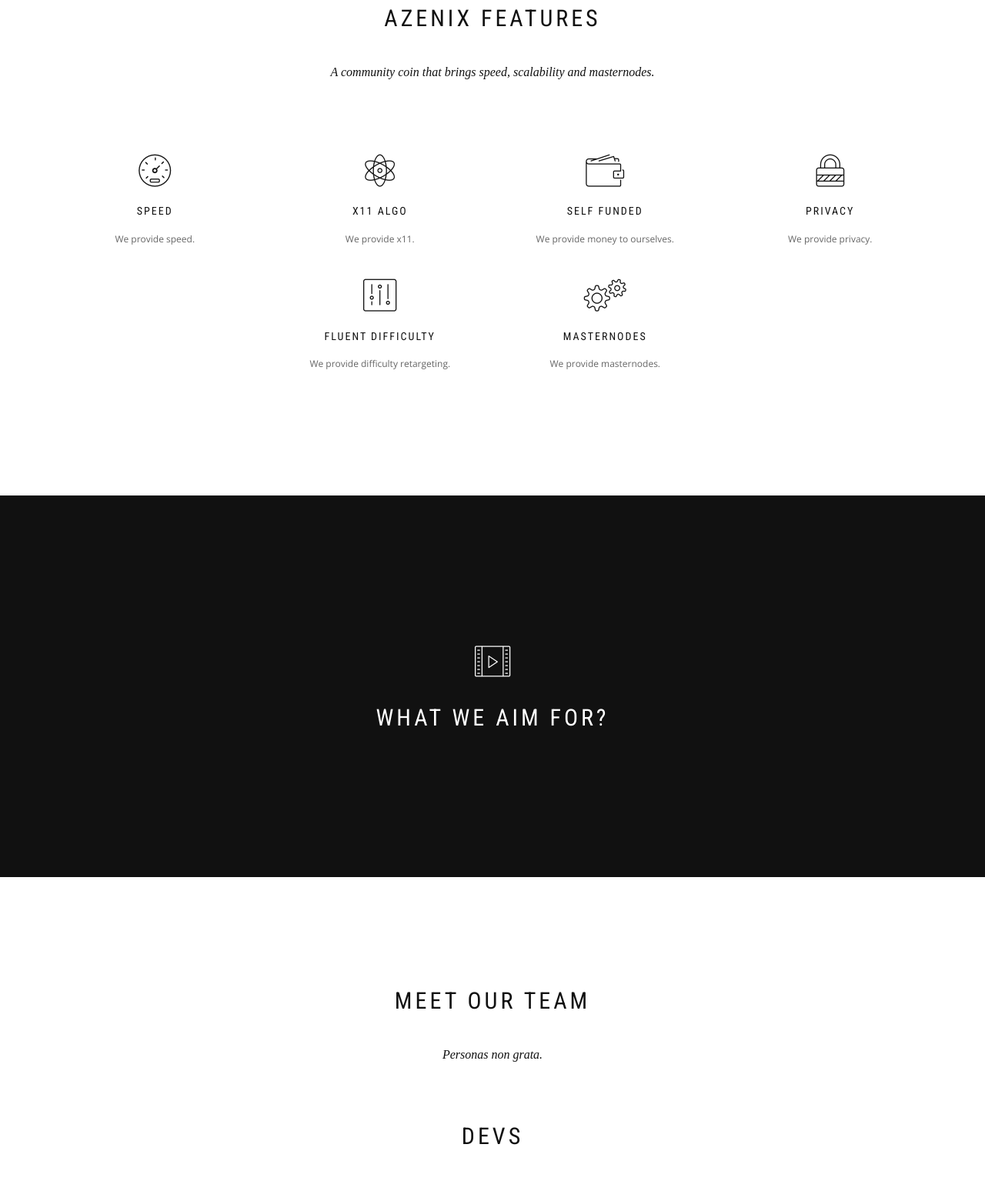
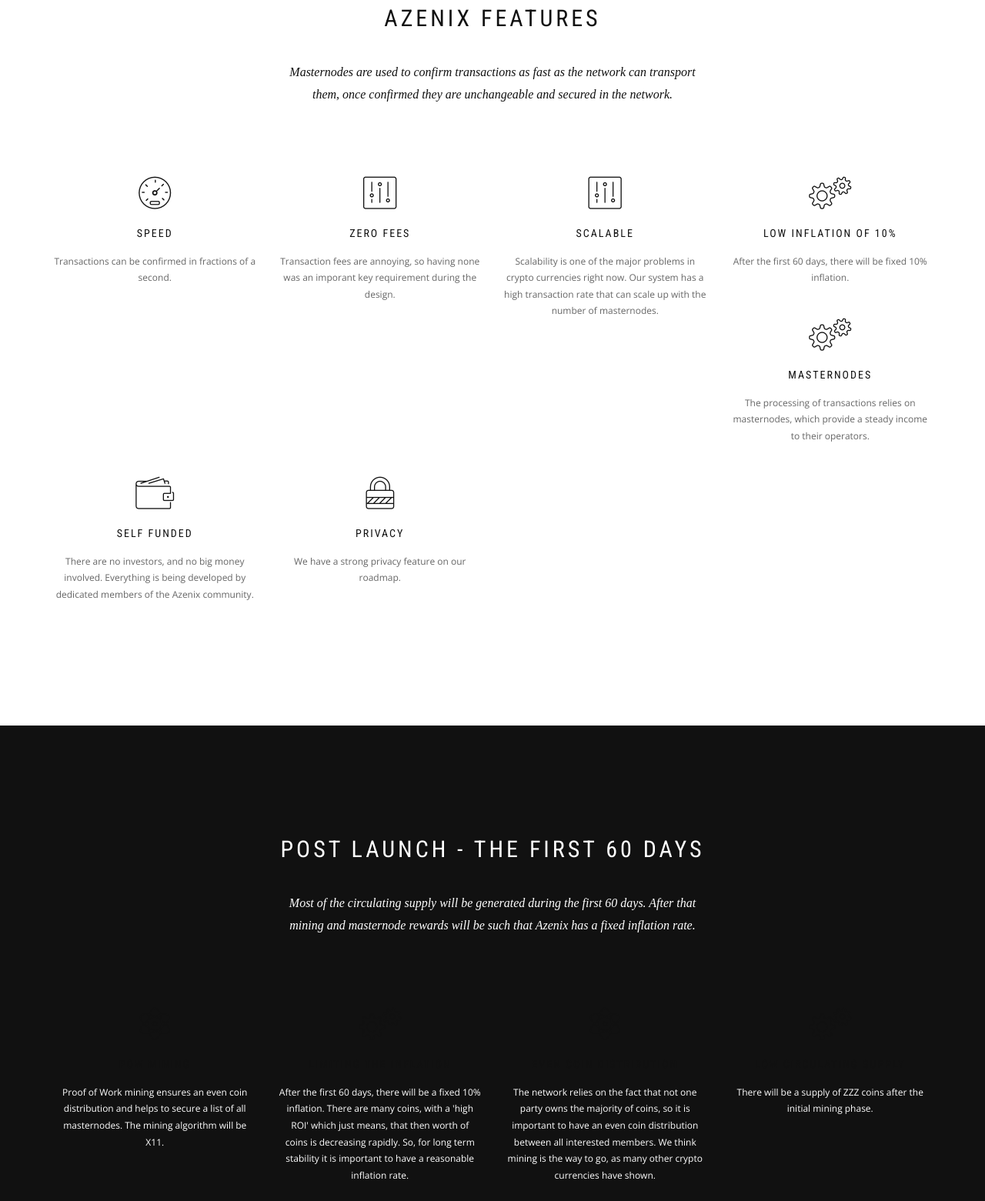
Before and after one commit to AzenixCode/azenix-web, a website: page public/views/index.html in a window 1280 px wide. Shown: the part 937-2498 px from the top of the page at 77% size. Drawn offline with nearby package versions, Linux system fonts and the light colour scheme; files whose address does not match are found by name; a web font is replaced by a local one.

Commit message:
change features content, replace video section with 'post launch' section

```diff
--- a/public/views/index.html
+++ b/public/views/index.html
@@ -96,7 +96,7 @@
           <div class="font-alt mb-30 azenix-title-size-1">
             <img src="/assets/images/logo/azenix_new_gap-400x400.png" alt="AzeniX logo" />
           </div>
-          <div class="font-alt mb-40 azenix-title-size-2">Zero Fees. InstantX. Masternodes. Tangle.</div>
+          <div class="font-alt mb-40 azenix-title-size-2"><h1>A new crypto currency built up from square one to be feeless, fast, and scalable.</h1></div>
           <a class="section-scroll btn btn-border-w btn-round" href="#features">Learn More</a>
         </div>
       </div>
@@ -107,7 +107,7 @@
           <div class="row">
             <div class="col-sm-6 col-sm-offset-3">
               <h2 class="module-title font-alt">AzeniX Features</h2>
-              <div class="module-subtitle font-serif">A community coin that brings speed, scalability and masternodes.</div>
+              <div class="module-subtitle font-serif">Masternodes are used to confirm transactions as fast as the network can transport them, once confirmed they are unchangeable and secured in the network. </div>
             </div>
           </div>
           <div class="row multi-columns-row">
@@ -117,16 +117,43 @@
                   <span class="icon-speedometer"></span>
                 </div>
                 <h3 class="features-title font-alt">Speed</h3>
-                <p>We provide speed.</p>
+                <p>Transactions can be confirmed in fractions of a second.</p>
               </div>
             </div>
             <div class="col-md-3 col-sm-6 col-xs-12">
               <div class="features-item">
                 <div class="features-icon">
-                  <span class="icon-genius"></span>
+                  <span class="icon-adjustments"></span>
                 </div>
-                <h3 class="features-title font-alt">X11 Algo</h3>
-                <p>We provide x11.</p>
+                <h3 class="features-title font-alt">Zero Fees</h3>
+                <p>Transaction fees are annoying, so having none was an imporant key requirement during the design.</p>
+              </div>
+            </div>
+            <div class="col-md-3 col-sm-6 col-xs-12">
+              <div class="features-item">
+                <div class="features-icon">
+                  <span class="icon-adjustments"></span>
+                </div>
+                <h3 class="features-title font-alt">Scalable</h3>
+                <p>Scalability is one of the major problems in crypto currencies right now. Our system has a high transaction rate that can scale up with the number of masternodes.</p>
+              </div>
+            </div>
+            <div class="col-md-3 col-sm-6 col-xs-12">
+              <div class="features-item">
+                <div class="features-icon">
+                  <span class="icon-gears"></span>
+                </div>
+                <h3 class="features-title font-alt">Low Inflation of 10%</h3>
+                <p>After the first 60 days, there will be fixed 10% inflation.</p>
+              </div>
+            </div>
+            <div class="col-md-3 col-sm-6 col-xs-12">
+              <div class="features-item">
+                <div class="features-icon">
+                  <span class="icon-gears"></span>
+                </div>
+                <h3 class="features-title font-alt">Masternodes</h3>
+                <p>The processing of transactions relies on masternodes, which provide a steady income to their operators.</p>
               </div>
             </div>
             <div class="col-md-3 col-sm-6 col-xs-12">
@@ -135,7 +162,7 @@
                   <span class="icon-wallet"></span>
                 </div>
                 <h3 class="features-title font-alt">Self funded</h3>
-                <p>We provide money to ourselves.</p>
+                <p>There are no investors, and no big money involved. Everything is being developed by dedicated members of the Azenix community.</p>
               </div>
             </div>
             <div class="col-md-3 col-sm-6 col-xs-12">
@@ -144,17 +171,30 @@
                   <span class="icon-lock"></span>
                 </div>
                 <h3 class="features-title font-alt">Privacy</h3>
-                <p>We provide privacy.</p>
+                <p>We have a strong privacy feature on our roadmap.</p>
               </div>
             </div>
             <div class="col-md-3 col-sm-6 col-xs-12"></div>
+            <div class="col-md-3 col-sm-6 col-xs-12"></div>
+          </div>
+        </div>
+      </section>
+      <section class="module bg-dark">
+        <div class="container">
+          <div class="row">
+            <div class="col-sm-6 col-sm-offset-3">
+              <h2 class="module-title font-alt">Post Launch - The First 60 Days</h2>
+              <div class="module-subtitle font-serif">Most of the circulating supply will be generated during the first 60 days. After that mining and masternode rewards will be such that Azenix has a fixed inflation rate.</div>
+            </div>
+          </div>
+          <div class="row multi-columns-row">
             <div class="col-md-3 col-sm-6 col-xs-12">
               <div class="features-item">
                 <div class="features-icon">
-                  <span class="icon-adjustments"></span>
+                  <span class="icon-genius"></span>
                 </div>
-                <h3 class="features-title font-alt">Fluent difficulty</h3>
-                <p>We provide difficulty retargeting.</p>
+                <h3 class="features-title font-alt">PoW Mining</h3>
+                <p>Proof of Work mining ensures an even coin distribution and helps to secure a list of all masternodes. The mining algorithm will be X11.</p>
               </div>
             </div>
             <div class="col-md-3 col-sm-6 col-xs-12">
@@ -162,28 +202,29 @@
                 <div class="features-icon">
                   <span class="icon-gears"></span>
                 </div>
-                <h3 class="features-title font-alt">Masternodes</h3>
-                <p>We provide masternodes.</p>
+                <h3 class="features-title font-alt">Limiting the Inflation</h3>
+                <p>After the first 60 days, there will be a fixed 10% inflation. There are many coins, with a 'high ROI' which just means, that then worth of coins is decreasing rapidly. So, for long term stability it is important to have a reasonable inflation rate.</p>
+              </div>
+            </div>
+            <div class="col-md-3 col-sm-6 col-xs-12">
+              <div class="features-item">
+                <div class="features-icon">
+                  <span class="icon-genius"></span>
+                </div>
+                <h3 class="features-title font-alt">Even Coin Distribution</h3>
+                <p>The network relies on the fact that not one party owns the majority of coins, so it is important to have an even coin distribution between all interested members. We think mining is the way to go, as many other crypto currencies have shown.</p>
+              </div>
+            </div>
+            <div class="col-md-3 col-sm-6 col-xs-12">
+              <div class="features-item">
+                <div class="features-icon">
+                  <span class="icon-gears"></span>
+                </div>
+                <h3 class="features-title font-alt">Low Circulating Supply</h3>
+                <p>There will be a supply of ZZZ coins after the initial mining phase.</p>
               </div>
             </div>
             <div class="col-md-3 col-sm-6 col-xs-12"></div>
-          </div>
-        </div>
-      </section>
-      <section class="module bg-dark">
-        <div class="container">
-          <div class="row">
-            <div class="col-sm-12">
-              <div class="video-box">
-                <div class="video-box-icon">
-                  <a class="video-pop-up" href="https://www.youtube.com/watch?v=bXWfc8kmTaw">
-                    <span class="icon-video"></span>
-                  </a>
-                </div>
-                <div class="video-title font-alt">What we aim for?</div>
-                <!-- <div class="video-subtitle font-alt">Watch the video ?</div> -->
-              </div>
-            </div>
           </div>
         </div>
       </section>
@@ -204,25 +245,16 @@
                   <img src="assets/images/team/team-1.jpg" alt="Member Photo" />
                   <div class="team-detail">
                     <h5 class="font-alt">Hi all</h5>
-                    <p class="font-serif">Lorem ipsum dolor sit amet, consectetur adipiscing elit lacus, a&amp;nbsp;iaculis diam.</p>
+                    <p class="font-serif">My name is Heye Everts, I am an engineer from Germany with a background in cryptography.</p>
                     <div class="team-social">
-                      <a href="#">
-                        <i class="fab fa-facebook"></i>
-                      </a>
-                      <a href="#">
+                      <a href="https://twitter.com/the_heye">
                         <i class="fab fa-twitter"></i>
-                      </a>
-                      <a href="#">
-                        <i class="fab fa-dribbble"></i>
-                      </a>
-                      <a href="#">
-                        <i class="fab fa-skype"></i>
                       </a>
                     </div>
                   </div>
                 </div>
                 <div class="team-descr font-alt">
-                  <div class="team-name">Azinexo Pompeso</div>
+                  <div class="team-name">Heye Everts</div>
                   <div class="team-role">Lead Developer</div>
                 </div>
               </div>
```
